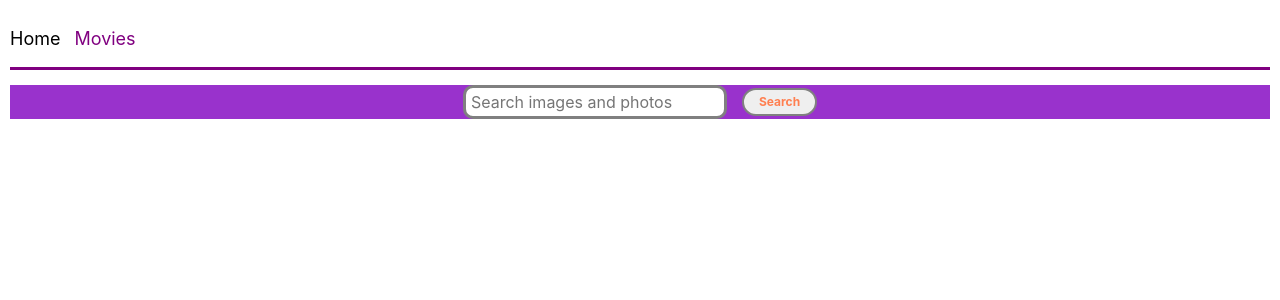
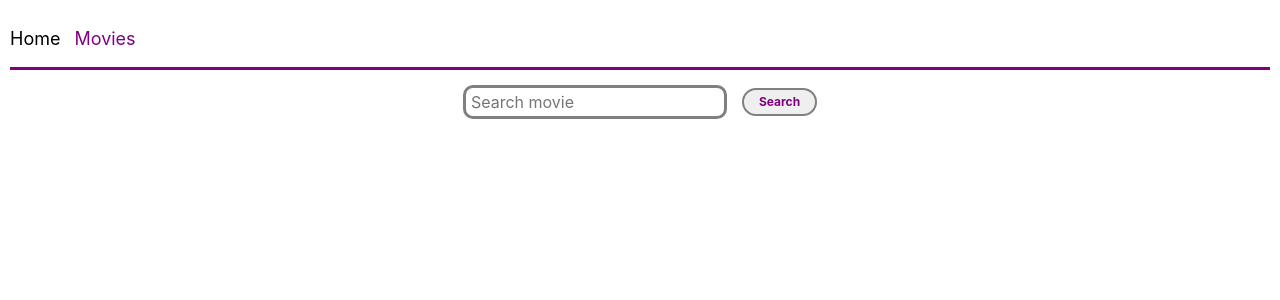
Before and after one commit to Natalie-ingineer/goit-react-hw-05, a React (Vite) app: page /movies in a window 1280 px wide. Shown: the top 300 px of the page. Built offline with nearby package versions, Linux system fonts and the light colour scheme.

Commit message:
update styles

```diff
--- a/src/components/DetailsPage.jsx
+++ b/src/components/DetailsPage.jsx
@@ -44,15 +44,21 @@ export const DetailsPage = ({ movie }) => {
               <p className={css.average}>Vote average: {movie.vote_average}</p>
             </div>
           </div>
-          <div className={css.navlink}>
+
+          <ul className={css.navlink}>
             Additional information
+            <li>
               <NavLink to="cast" className={css.cast}>
                 Movie cast
               </NavLink>
+            </li>
+            <li>
               <NavLink to="reviews" className={css.reviews}>
                 Movie reviews
               </NavLink>
-          </div>
+            </li>
+          </ul>
+
           <Outlet />
         </>
       )}
--- a/src/components/DetailsPage.module.css
+++ b/src/components/DetailsPage.module.css
@@ -40,7 +40,10 @@
 }
 
 .navlink {
-  margin-top: 25px;
+  padding: 25px;
+  margin: 0;
   display: flex;
   flex-direction: column;
+  border-bottom: 3px solid purple;
+  list-style: circle;
 }
--- a/src/components/MovieCast.jsx
+++ b/src/components/MovieCast.jsx
@@ -23,6 +23,7 @@ export const MovieCast = () => {
 
   return (
     <div>
+      {!casts.length && <p>We don't have any casts for this movie</p>}
       {casts.length > 0 && (
         <ul>
           {casts.map((cast) => (
--- a/src/components/SearchBar/SearchBar.jsx
+++ b/src/components/SearchBar/SearchBar.jsx
@@ -23,7 +23,7 @@ export const SearchBar = ({ onSearch }) => {
           type="text"
           // autocomplete="off"
           // autofocus
-          placeholder="Search images and photos"
+          placeholder="Search movie"
         />
         <button type="submit" className={css.button}>
           Search
--- a/src/components/SearchBar/SearchBar.module.css
+++ b/src/components/SearchBar/SearchBar.module.css
@@ -1,7 +1,7 @@
 header {
   display: flex;
   justify-content: center;
-  background-color: darkorchid;
+
   padding: 0;
   margin: 0;
 }
@@ -34,7 +34,7 @@ input {
   text-decoration: none;
   cursor: pointer;
   border: 2px solid grey; /* Колір рамки кнопки */
-  color: coral; /* Колір тексту кнопки */
+  color: purple; /* Колір тексту кнопки */
   border-radius: 15px; /* Закруглені кути */
   transition: background-color 0.3s ease; /* Плавна зміна колірного фону при наведенні */
 }
--- a/src/index.css
+++ b/src/index.css
@@ -29,9 +29,9 @@ p {
 }
 
 ul,
-ol {
-  margin: 0;
-  padding: 0;
+ol,
+a {
+  list-style: circle;
 }
 
 img {
```
Lines whose indentation alone changed are shown as unchanged.
